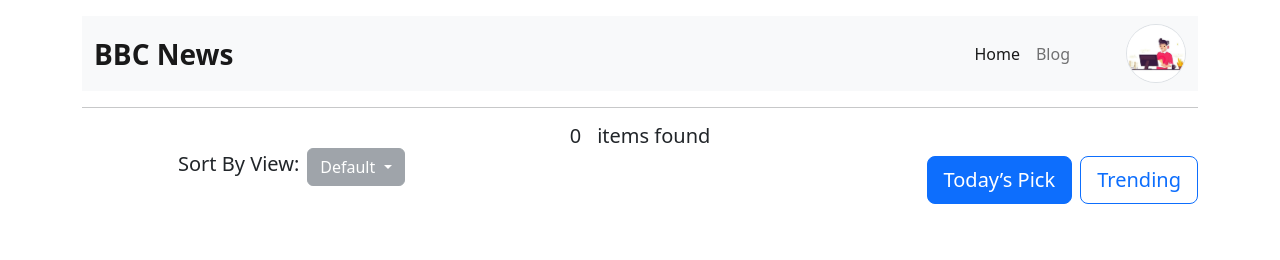
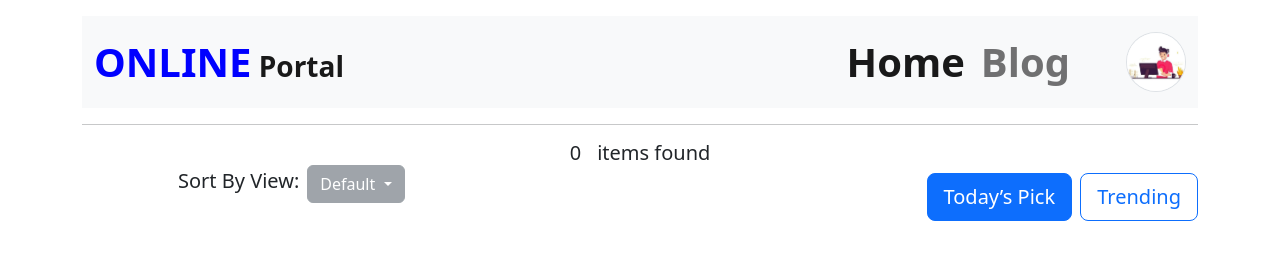
Before and after one commit to kamruzzaman22874/Online-Portal-Repo, a plain HTML site: page index.html in a window 1280 px wide. Drawn offline with nearby package versions, Linux system fonts and the light colour scheme; no server answers.

Commit message:
navbar style

```diff
--- a/JS/newsLoader.js
+++ b/JS/newsLoader.js
@@ -46,8 +46,8 @@
        <button type="button" class="btn btn-primary" data-bs-toggle="modal" data-bs-target="#exampleModal">
            <i class="fa-solid fa-arrow-right"></i>
        </button>
-       </div>
-       </div>
+        </div>
+      </div>
      </div>
    </div>
 
--- a/index.html
+++ b/index.html
@@ -4,7 +4,7 @@
   <meta charset="UTF-8">
   <meta http-equiv="X-UA-Compatible" content="IE=edge">
   <meta name="viewport" content="width=device-width, initial-scale=1.0">
-  <title> BBC News </title>
+  <title> ONLINE Portal </title>
    <link rel="shortcut icon" href="/Image/Programmer.jpg" type="image/x-icon">
   <!-- Bootstrap CSS CDN Link -->
   <link href="https://cdn.jsdelivr.net/npm/bootstrap@5.2.0/dist/css/bootstrap.min.css" rel="stylesheet" integrity="sha384-gH2yIJqKdNHPEq0n4Mqa/HGKIhSkIHeL5AyhkYV8i59U5AR6csBvApHHNl/vI1Bx" crossorigin="anonymous">
@@ -17,15 +17,15 @@
   <header class="container">
         <nav class="navbar navbar-expand-lg bg-light">
           <div class="container-fluid">
-    <a class="navbar-brand fw-bold fs-3" href="#">BBC News</a>
+            <a class="navbar-brand fw-bold fs-3" href="#"> <span class="fs-1" style="color: blue;">ONLINE</span> Portal</a>
 
             <div class="collapse navbar-collapse d-flex justify-content-end" id="navbarNav">
               <ul class="navbar-nav">
                 <li class="nav-item">
-          <a class="nav-link active" aria-current="page" href="index.html" onclick="toggleSpinner()">Home</a>
+                  <a class="nav-link active fs-1 fw-bold" aria-current="page" href="index.html" onclick="toggleSpinner()">Home</a>
                 </li>
                 <li class="nav-item">
-          <a class="nav-link" href="/blog.html">Blog</a>
+                  <a class="nav-link fs-1 fw-bold" href="/blog.html">Blog</a>
                 </li>
               </ul>
             </div>
@@ -35,8 +35,6 @@
 
           </div>
         </nav>
-
-
       <hr class="container mx-auto">
   </header>
 
@@ -117,8 +115,6 @@
         </div>
       </div>
     </section>
-
-
  </main>
 
 
```
Also changed, not shown: blog.html (+5 -6 lines). Lines whose indentation alone changed are shown as unchanged.
